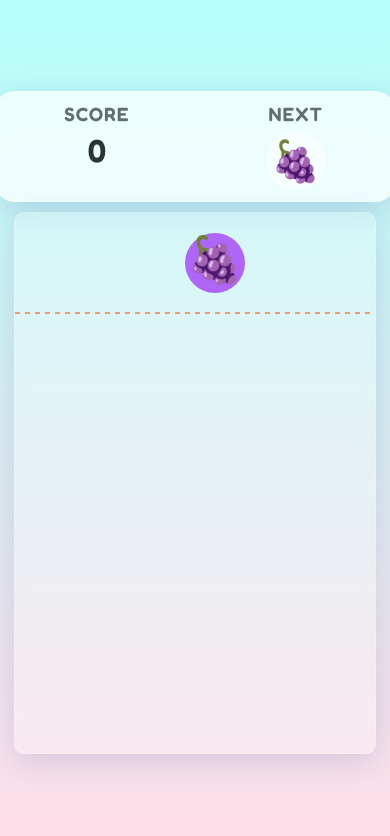
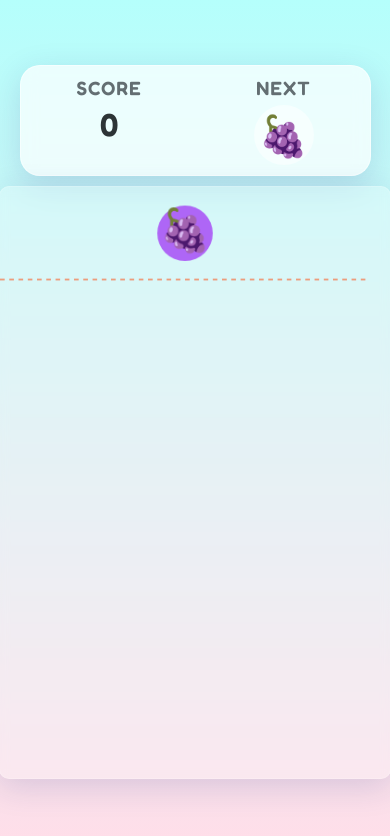
Before and after one commit to yahayuta/mini_games, a plain HTML site: page suika_game/index.html in a window 390 px wide. Drawn offline with nearby package versions, Linux system fonts and the light colour scheme.

Commit message:
Implement responsive design for mobile portrait

```diff
--- a/suika_game/script.js
+++ b/suika_game/script.js
@@ -63,10 +63,50 @@ World.add(world, [ground, leftWall, rightWall]);
 
 // Input Handling
 const gameContainer = document.getElementById('game-container');
+const canvas = render.canvas;
+
+// Handle Window Resize for Scaling
+function handleResize() {
+    const containerWidth = window.innerWidth;
+    const containerHeight = window.innerHeight;
+    const uiHeight = document.querySelector('.ui-panel').offsetHeight + 40; // Approx margin
+    const availableHeight = containerHeight - uiHeight;
+
+    // Calculate scale to fit
+    const scaleX = Math.min(1, (containerWidth - 20) / GAME_WIDTH);
+    const scaleY = Math.min(1, (availableHeight - 20) / GAME_HEIGHT);
+    const scale = Math.min(scaleX, scaleY);
+
+    if (window.innerWidth <= 600) {
+        canvas.style.width = `${GAME_WIDTH * scale}px`;
+        canvas.style.height = `${GAME_HEIGHT * scale}px`;
+    } else {
+        canvas.style.width = `${GAME_WIDTH}px`;
+        canvas.style.height = `${GAME_HEIGHT}px`;
+    }
+}
+
+window.addEventListener('resize', handleResize);
+handleResize(); // Initial call
+
+function getEventPos(e) {
+    const rect = canvas.getBoundingClientRect();
+    const scaleX = canvas.width / rect.width;
+    const scaleY = canvas.height / rect.height;
+
+    let clientX = e.clientX;
+
+    if (e.touches && e.touches.length > 0) {
+        clientX = e.touches[0].clientX;
+    }
+
+    const x = (clientX - rect.left) * scaleX;
+    return x;
+}
 
 gameContainer.addEventListener('mousemove', (e) => {
     if (disableAction || isGameOver || !currentFruit) return;
-    const x = clampX(e.offsetX, currentFruit.circleRadius);
+    const x = clampX(getEventPos(e), currentFruit.circleRadius);
     Body.setPosition(currentFruit, { x: x, y: currentFruit.position.y });
 });
 
@@ -79,9 +119,7 @@ gameContainer.addEventListener('click', (e) => {
 gameContainer.addEventListener('touchmove', (e) => {
     e.preventDefault();
     if (disableAction || isGameOver || !currentFruit) return;
-    const rect = gameContainer.getBoundingClientRect();
-    const touchX = e.touches[0].clientX - rect.left;
-    const x = clampX(touchX, currentFruit.circleRadius);
+    const x = clampX(getEventPos(e), currentFruit.circleRadius);
     Body.setPosition(currentFruit, { x: x, y: currentFruit.position.y });
 }, { passive: false });
 
--- a/suika_game/style.css
+++ b/suika_game/style.css
@@ -21,6 +21,9 @@ body {
     font-family: var(--font-family);
     overflow: hidden;
     user-select: none;
+    -webkit-user-select: none;
+    touch-action: none;
+    /* Prevent scrolling on mobile */
 }
 
 .main-container {
@@ -44,7 +47,8 @@ body {
     min-width: 120px;
 }
 
-.score-board, .next-fruit-container {
+.score-board,
+.next-fruit-container {
     display: flex;
     flex-direction: column;
     align-items: center;
@@ -153,18 +157,39 @@ canvas {
         flex-direction: column;
         align-items: center;
         gap: 10px;
+        width: 100%;
+        height: 100%;
+        justify-content: center;
     }
 
     .ui-panel {
         flex-direction: row;
-        width: 400px;
+        width: 90%;
+        max-width: 400px;
         justify-content: space-around;
         padding: 10px;
         box-sizing: border-box;
+        order: 1;
+        /* Put UI above game */
+        min-width: auto;
     }
 
     #game-container {
-        width: 360px;
-        height: 540px;
+        order: 2;
+        /* Scale down if screen is smaller than game width */
+        transform-origin: top center;
+        /* We will set transform scale via JS or use max-width/height with object-fit logic */
+        max-width: 100%;
+        max-height: 70vh;
+        /* Leave space for UI */
+        width: 400px;
+        /* Base width */
+        height: 600px;
+        /* Base height */
+    }
+
+    canvas {
+        width: 100%;
+        height: 100%;
     }
 }
```
